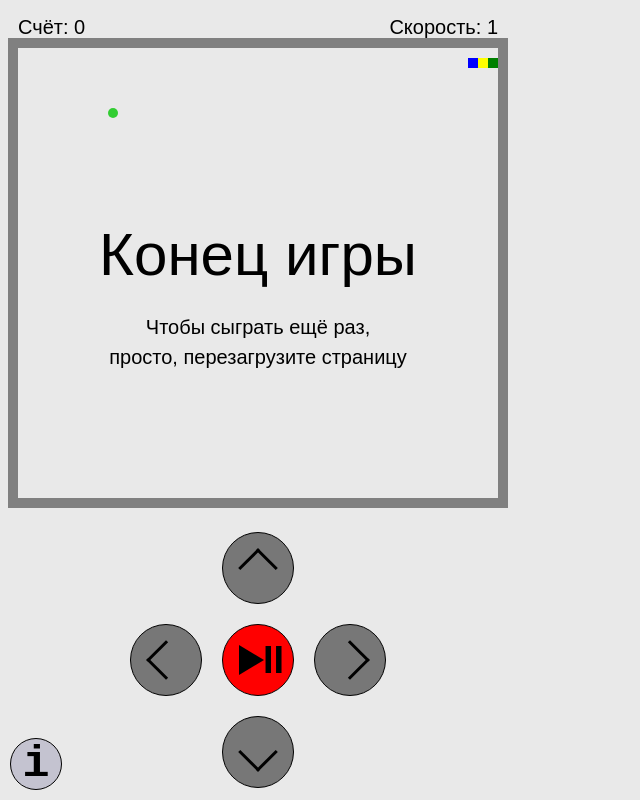
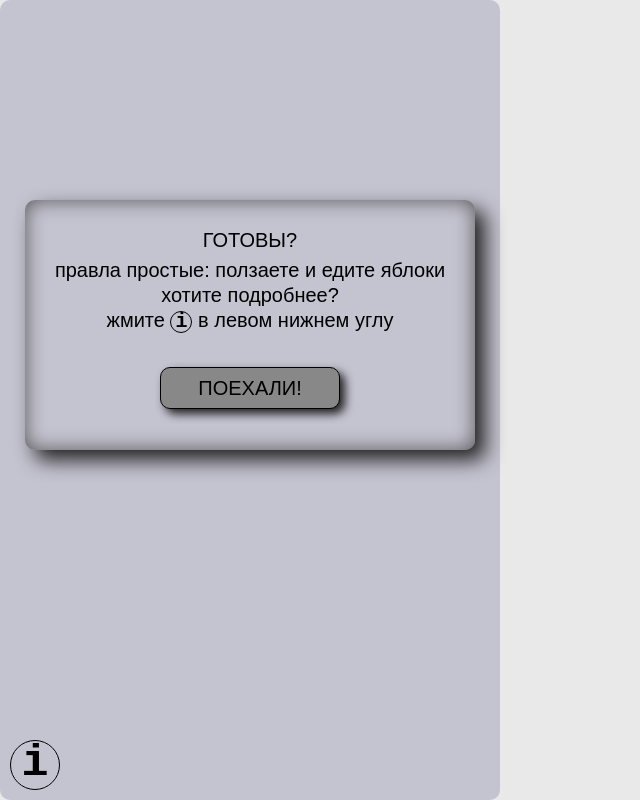
Before and after one commit to melnikeg/snake-game, a plain HTML site: page index.html in a window 1280 px wide. Shown: the whole page, without its empty margins (0-640 px from the left). Drawn offline with nearby package versions, Linux system fonts and the light colour scheme.

Commit message:
Added start window

```diff
--- a/css/style.css
+++ b/css/style.css
@@ -1,12 +1,160 @@
 /* --------------------Reset-------------------- */
-body a {
+/*Обнуление*/
+* {
+    padding: 0;
+    margin: 0;
+    border: 0;
+  }
+
+  *, *:before, *:after {
+    -moz-box-sizing: border-box;
+    -webkit-box-sizing: border-box;
+    box-sizing: border-box;
+  }
+
+  :focus, :active {
+    outline: none;
+  }
+
+  a:focus, a:active {
+    outline: none;
+  }
+
+  nav, footer, header, aside {
+    display: block;
+  }
+
+  html, body {
+    height: 100%;
+    width: 100%;
+    font-size: 100%;
+    line-height: 1;
+    font-size: 14px;
+    -ms-text-size-adjust: 100%;
+    -moz-text-size-adjust: 100%;
+    -webkit-text-size-adjust: 100%;
+  }
+
+  input, button, textarea {
+    font-family: inherit;
+  }
+
+  input::-ms-clear {
+    display: none;
+  }
+
+  button {
+    cursor: pointer;
+  }
+
+  button::-moz-focus-inner {
+    padding: 0;
+    border: 0;
+  }
+
+  a, a:visited {
     text-decoration: none;
-    color: #000;
-}
+  }
+
+  a:hover {
+    text-decoration: none;
+  }
+
+  ul li {
+    list-style: none;
+  }
+
+  img {
+    vertical-align: top;
+  }
+
+  h1, h2, h3, h4, h5, h6 {
+    font-size: inherit;
+    font-weight: inherit;
+  }
+
 /* --------------------------------------------- */
 body {
     background-color: #e9e9e9;
     font-family: Arial, "Helvetica Neue", Helvetica, sans-serif;
+    min-height: 100%;
+}
+.start-wrap {
+    width: 500px;
+    min-height: 100%;
+    position: absolute;
+    top: 0;
+    left: 0;
+    z-index: 20;
+    /* background-color: rgba(0, 0, 0, 0.3);   */
+    background-color: #c4c3d0;
+    border-radius: 10px;
+}
+.deactive {
+    visibility: hidden;
+}
+.start-window {
+    width: 450px;
+    height: 250px;
+    z-index: 50;
+    position: absolute;
+    top: 25%;
+    left: 5%;
+    background-color: #c4c3d0;
+    border-radius: 10px;
+    box-shadow: 10px 10px 20px #222, inset 0px 0px 20px #555;
+    margin: 0 auto;
+}
+/* .start-close {
+    position: absolute;
+    right: 20px;
+    top: 20px;
+    font-size: 20px;
+} */
+.start-text {
+    font-size: 20px;
+    text-align: center;
+    padding: 30px 0 0 0;
+}
+.start-text p {
+    padding: 0 0 5px 0;
+}
+.start-text p:first-child{
+    padding: 0 0 10px 0;
+}
+.start-text p:last-child span{
+    position: relative;
+    font-weight: 600;
+    font-family: monospace;
+    display: inline-block;
+    margin: 0 5px;
+}
+.start-text p:last-child span::after{
+    content: '';
+    position: absolute;
+    top: 50%;
+    left: 50%;
+    transform: translate(-50%, -50%);
+    height: 22px;
+    width: 22px;
+    border: 1px solid #000;
+    border-radius: 50%;
+}
+.start-btn {
+    text-align: center;
+    position: static;
+    margin: 30px auto;
+    border: 1px solid #000;
+    border-radius: 10px;
+    background-color: #888;
+    box-shadow: 5px 5px 10px #222;
+    padding: 10px;
+    width: 180px;
+    font-size: 20px;
+}
+.start-btn:active{
+    border: none;
+    box-shadow: 2px 2px 5px #222;
 }
 .wrapper {
     min-height: 100%;
@@ -17,7 +165,7 @@ body {
     position: fixed;
     left: 10px;
     bottom: 10px;
-    z-index: 10;
+    z-index: 30;
 }
 .rules__icon {
     display: inline-block;
@@ -27,11 +175,12 @@ body {
     font-weight: 700;
     text-align: center;
     border: 1px solid #000;
+    color: #000;
     border-radius: 50%;
     background-color: #c4c3d0;
     font-family: monospace;
     position: relative;
-    z-index: 2;
+    z-index: 30;
 }
 .rules__body {
     display: none;
@@ -42,6 +191,7 @@ body {
     width: 440px;
     border-radius: 5px 5px 5px 30px;
     padding: 0px;
+    box-shadow: 0px 0px 20px #222;
 }
 .rules__body:target {
     display: block;
@@ -52,6 +202,7 @@ body {
     right: 10px;
     font-size: 24px;
     padding: 0;
+    color: #000;
 }
 .rules__title {
     display: inline-block;
@@ -66,7 +217,6 @@ body {
 }
 
 .control__body {
-    /* position: relative; */
     width: 500px;
     margin: 20px 0 auto 0;
     display: flex;
--- a/index.html
+++ b/index.html
@@ -9,6 +9,18 @@
 </head>
 <body>
     <div class="wrapper">
+        <div class="start-wrap">
+            <div class="start-window">
+                <!-- <div class="start-close">X</div> -->
+                <div class="start-text">
+                    <p>ГОТОВЫ?</p>
+                    <p>правла простые: ползаете и едите яблоки</p>
+                    <p>хотите подробнее?</p>
+                    <p>жмите <span>i</span> в левом нижнем углу</p>
+                </div>
+                <div class="start-btn">ПОЕХАЛИ!</div>
+            </div>
+        </div>
         <canvas id="canvas" width="500" height="500"></canvas>
         <div class="control__body">
             <div class="control__row">
--- a/js/script.js
+++ b/js/script.js
@@ -261,7 +261,15 @@ function gameLoop() {
     drawBorder();
     timeoutId = setTimeout(gameLoop, animationTime);
 };
-gameLoop();
+let btnStart = document.querySelector('.start-btn');
+let startWrap = document.querySelector('.start-wrap');
+let controlBody = document.querySelector('.control__body');
+btnStart.addEventListener('click', () =>{
+    startWrap.classList.add('deactive');
+    controlBody.classList.add('active');
+    gameLoop();
+})
+
 
 //  Назначаем переменные для кнопок управления
     let btnTop = document.querySelector('.btn-top');
```
